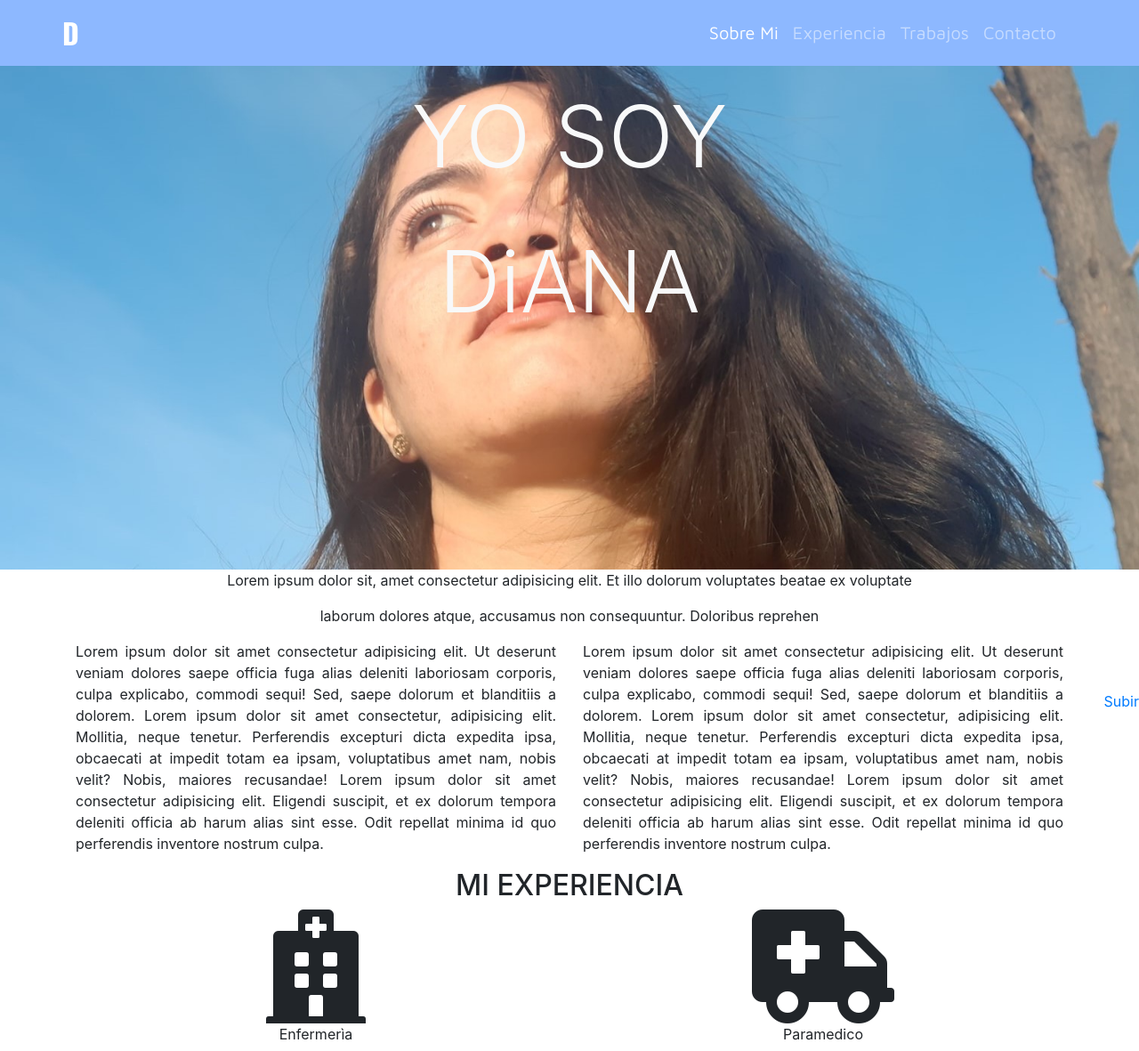
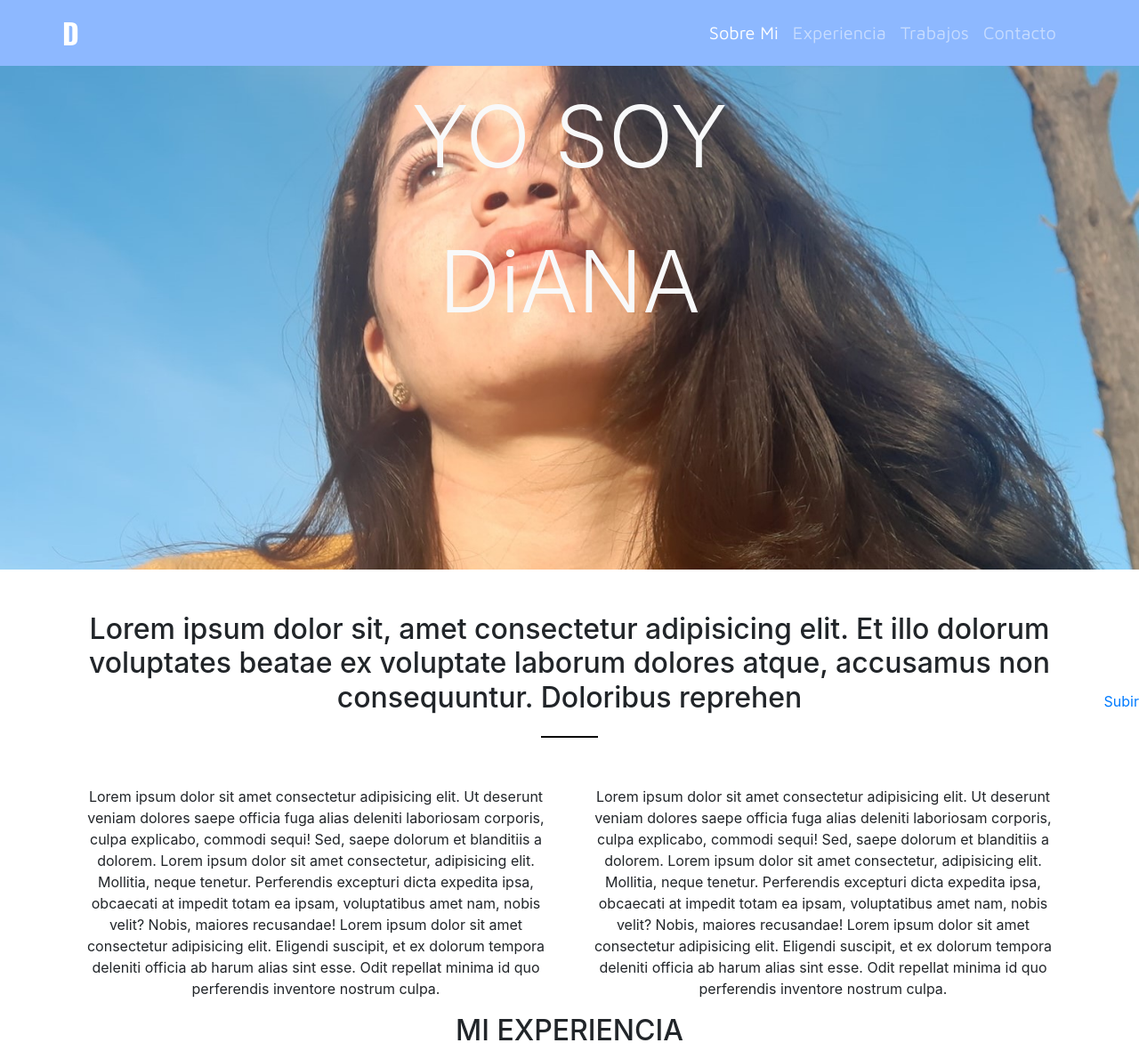
Before and after one commit to Dianapineda20/Mi-portafolio, a plain HTML site: page index.html in a window 1280 px wide. Shown: the top 1181 px of the page at 89% size. Drawn offline with nearby package versions, Linux system fonts and the light colour scheme; a script that the page names is missing.

Commit message:
first commit 2

```diff
--- a/assets/css/style.css
+++ b/assets/css/style.css
@@ -2,15 +2,11 @@
     font-family: 'Oswald', sans-serif;
     font-weight: 700;
     background-color: #8DB8FF;
-
 }
 
 .navbar-brand {
     font-size: 2rem;
 }
-
-
-
 
 .tletra {
     font-family: 'Maven Pro', sans-serif;
@@ -22,14 +18,27 @@
     background-image: url('img/bg.diana.jpg');
     background-repeat: no-repeat;
     background-size: cover;
+    background-position: center;
     height: 40rem;
 }
 
 footer {
     background-color: #8DB8FF;
 }
+
 .boton-subir {
     position: fixed;
-    bottom:0;
+    bottom: 0;
     right: 0;
 }
+
+.line-cont {
+    text-align: center;
+}
+
+.line-cont .line {
+    display: inline-block;
+    width: 4rem;
+    height: 2px;
+    background: #000;
+}
--- a/index.html
+++ b/index.html
@@ -6,7 +6,6 @@
     <meta name="viewport" content="width=device-width, initial-scale=1.0">
     <meta http-equiv="X-UA-Compatible" content="ie=edge">
     <title>Mi portafolio</title>
-    <meta name="viewport" content="width=device-width, initial-scale">
     <!--css de Boostrap-->
     <link rel="stylesheet" href="https://stackpath.bootstrapcdn.com/bootstrap/4.3.1/css/bootstrap.min.css"
         integrity="sha384-ggOyR0iXCbMQv3Xipma34MD+dH/1fQ784/j6cY/iJTQUOhcWr7x9JvoRxT2MZw1T" crossorigin="anonymous">
@@ -22,7 +21,7 @@
 
 
 <body>
-    <nav  class="navbar navbar-expand-lg navbar-dark fixed-top test">
+    <nav class="navbar navbar-expand-lg navbar-dark fixed-top test">
         <div class="container navbar-nav">
             <button class="navbar-toggler text-white" type="button" data-toggle="collapse"
                 data-target="#navbarTogglerDemo01" aria-controls="navbarTogglerDemo01" aria-expanded="false"
@@ -49,17 +48,19 @@
             </div>
         </div>
     </nav>
-    <section id="inicio" class="mi_foto text-light text-center pt-5 foto">
-        <div class="container">
+    <div>
+        <section id="inicio" class="text-light text-center pt-5 foto ">
+
             <h2 class="display-1 my-5">YO SOY</h2>
             <h2 class="display-1 ">DiANA</h2>
-        </div>
-    </section>
-    <section id="sobre-mi" class="link text-center">
-        <p>Lorem ipsum dolor sit, amet consectetur adipisicing elit. Et illo dolorum voluptates beatae ex voluptate</p>
-        <p>laborum dolores atque, accusamus non consequuntur. Doloribus reprehen</p>
-    </section>
-    <section class="container text-justify">
+
+        </section>
+    </div>
+    <section id="sobre-mi" class="link text-center d-none d-md-block container mt-5">
+        <h2>Lorem ipsum dolor sit, amet consectetur adipisicing elit. Et illo dolorum voluptates beatae ex voluptate laborum dolores atque, accusamus non consequuntur. Doloribus reprehen</h2>
+  <div class="line-cont mb-5">
+      <div class="line"></div>
+  </div>
         <div class="row">
             <div class="col-6">
                 <p>Lorem ipsum dolor sit amet consectetur adipisicing elit. Ut deserunt veniam dolores saepe officia
@@ -166,25 +167,19 @@
     <footer class="text-center">
 
         <h3>DIANA</h3>
-
         <a href="https://github.com"><i class="fab fa-github-square fa-3x"></i></a>
         <a href="https://www.linkedin.com"><i class="fab fa-linkedin fa-3x"></i></a>
         <a href="https://twitter.com"><i class="fab fa-twitter-square fa-3x"></i></a>
-        <a href="https://facebook.com"><i class="fab fa-facebook-square fa-3x"></i>
-            </div>
-            </div>
+        <a href="https://facebook.com"><i class="fab fa-facebook-square fa-3x"></i></a>
+
     </footer>
-<a href="#inicio" class="boton-subir">Subir
-
-</a>
+    <a href="#inicio" class="boton-subir">Subir</a>
 
 
 
     <!--jquery sin slim-->
-    <script
-    src="https://code.jquery.com/jquery-3.4.1.min.js"
-    integrity="sha256-CSXorXvZcTkaix6Yvo6HppcZGetbYMGWSFlBw8HfCJo="
-    crossorigin="anonymous"></script>
+    <script src="https://code.jquery.com/jquery-3.4.1.min.js"
+        integrity="sha256-CSXorXvZcTkaix6Yvo6HppcZGetbYMGWSFlBw8HfCJo=" crossorigin="anonymous"></script>
     <!--popper-->
     <script src="https://cdnjs.cloudflare.com/ajax/libs/popper.js/1.14.7/umd/popper.min.js"
         integrity="sha384-UO2eT0CpHqdSJQ6hJty5KVphtPhzWj9WO1clHTMGa3JDZwrnQq4sF86dIHNDz0W1"
```
